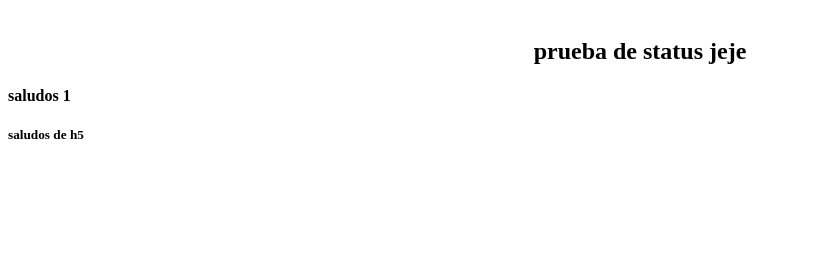
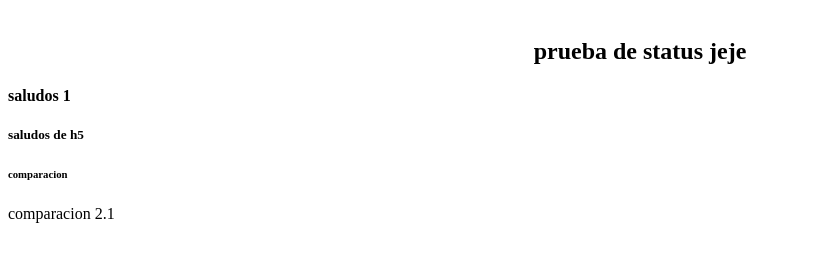
Before and after one commit to sergiodrcn/PruebaGit, a plain HTML site: page index.html in a window 1280 px wide. Shown: the part 66-328 px from the top of the page, without its empty margins (0-819 px from the left). Drawn offline with Linux system fonts and the light colour scheme.

Commit message:
adicion de todo

```diff
--- a/index.html
+++ b/index.html
@@ -11,5 +11,7 @@
 </center>
 <h4>saludos 1</h4>
 <h5>saludos de h5</h5>
+<h6>comparacion</h6>
+<h7>comparacion 2.1</h7>
 </body>
 </html>
```
